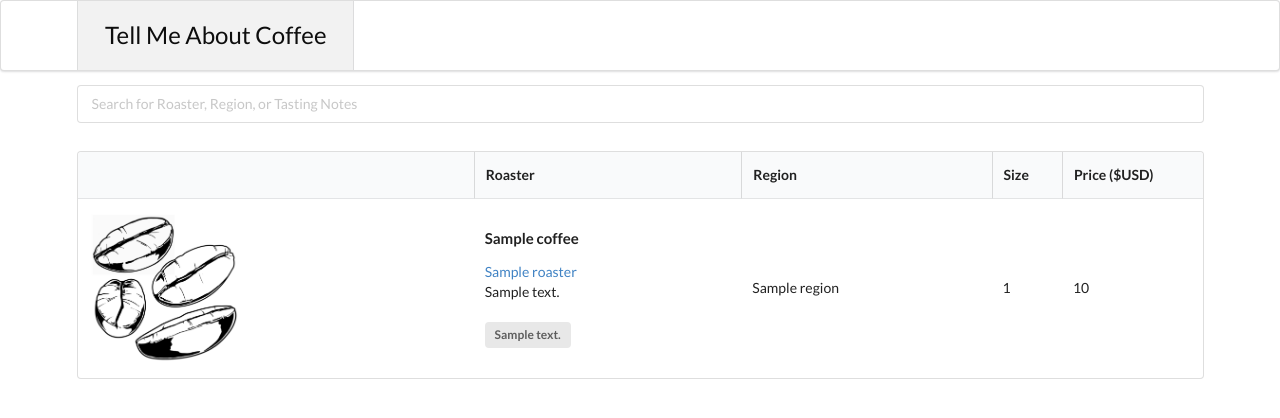
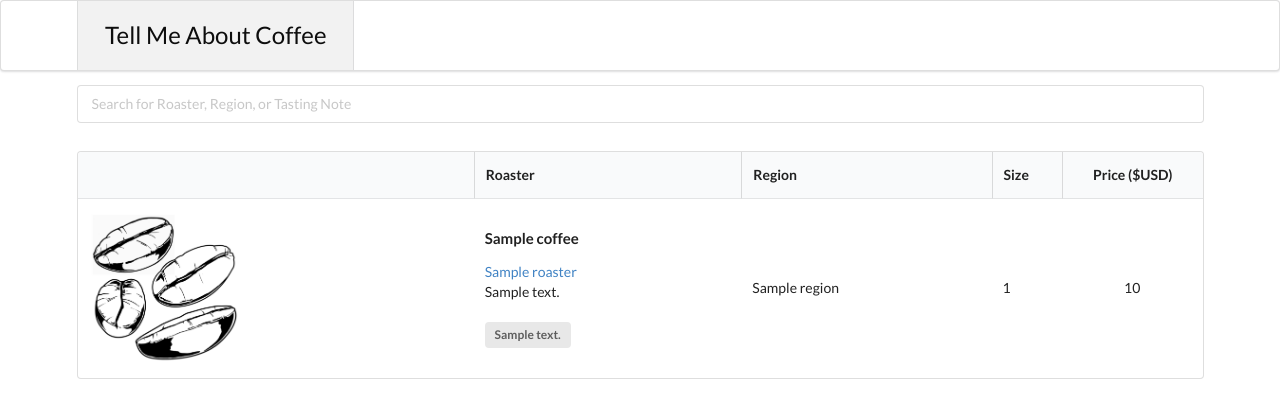
Before and after one commit to billyfung/tellmeabout.coffee, a Flask app: template templates/index.html in a window 1280 px wide. Shown: the top 418 px of the page. Run offline with Flask 2, Linux system fonts and the light colour scheme; the template is opened without the code that fills it: most values are stand-ins (such as "Sample title", 1, 10 or a date in 2020); data that the repository does not hold is empty; some libraries are stand-ins or nearby versions.

Commit message:
hyperlink images, center price column

```diff
--- a/templates/index.html
+++ b/templates/index.html
@@ -3,6 +3,7 @@
 <html lang="en">
 <head>
   <meta charset="utf-8">
+  <meta name=viewport content="width=device-width, initial-scale=1">
 
   <title>tellmeabout.coffee</title>
   <meta name="description" content="tells you about coffee">
@@ -25,7 +26,7 @@
 <div class="sixteen wide column">
   <div class="ui container">
     <div class="ui fluid input">
-      <input type="search" class="search" data-column="all" placeholder="Search for Roaster, Region, or Tasting Notes">
+      <input type="search" class="search" data-column="all" placeholder="Search for Roaster, Region, or Tasting Note">
     </div>
   </div>
 </div>
@@ -39,14 +40,16 @@
           <th>Roaster</th>
           <th>Region</th>
           <th class="one wide">Size</th>
-          <th class="two wide">Price ($USD)</th>
+          <th class="two wide center aligned">Price ($USD)</th>
         </tr>
       </thead>
       <tbody>
         {% for coffee in coffees %}
         <tr>
           <td>
+            <a href={{ coffee.product_page }} >
             <img class="ui small image" src="/images/coffee/{{ coffee.key.id() }}">
+            </a>
           </td>
           <td>
             <div class="content">
@@ -67,7 +70,7 @@
           </td>
           <td> {{ coffee.region}}</td>
           <td> {{ coffee.size}}</td>
-          <td> {{ coffee.price}}</td>
+          <td class="center aligned"> {{ coffee.price}}</td>
         </tr>
         {% endfor %}
       </tbody>
```
